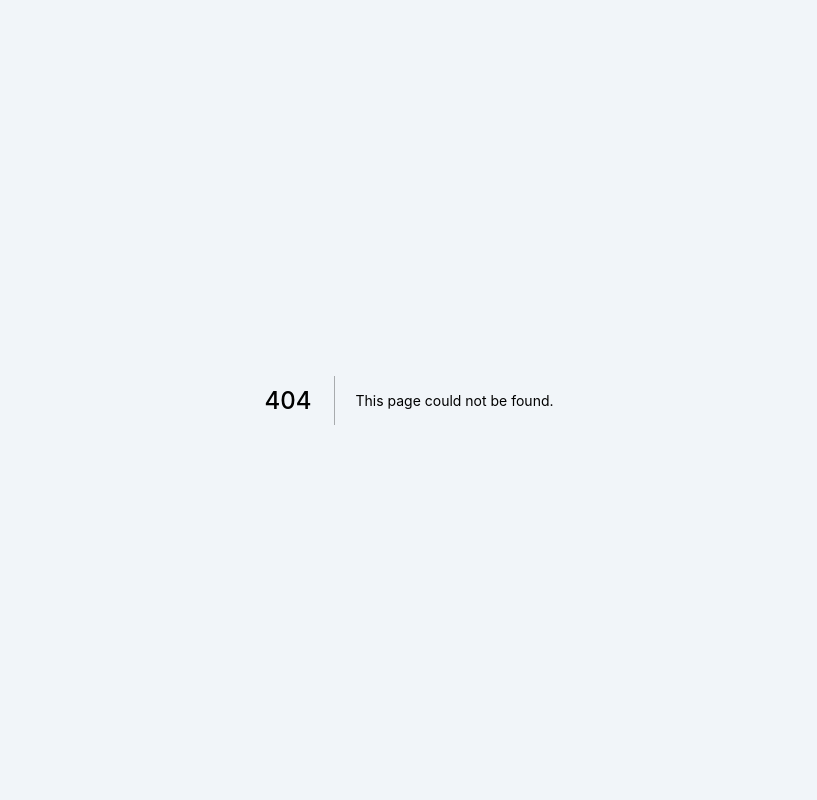
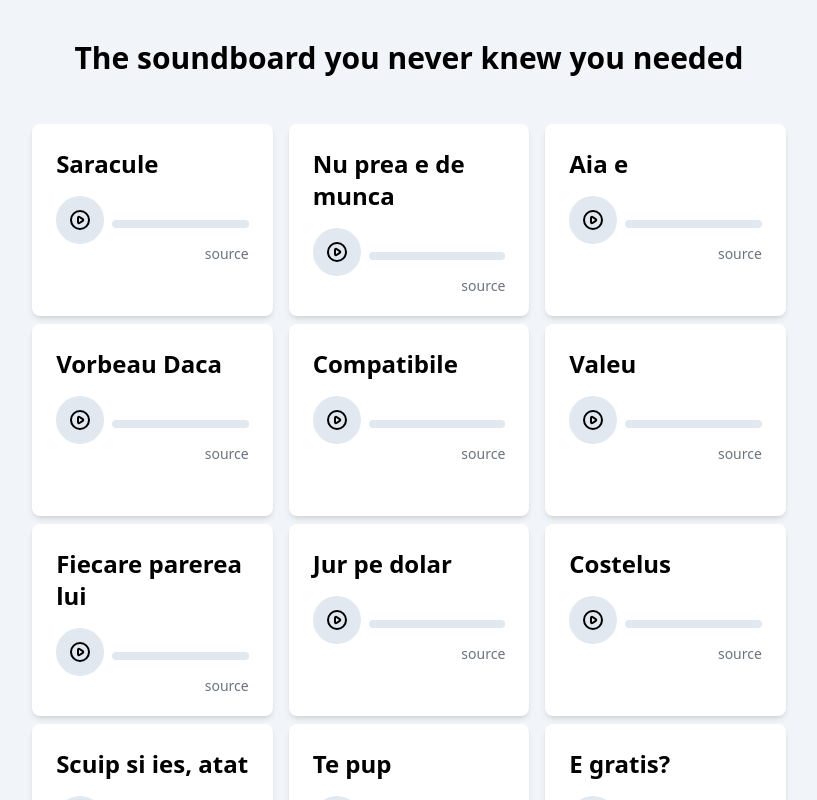
Before and after one commit to TheImprovening/The-Soundboard, a Next.js app: page /1 in a window 1280 px wide. Before the commit this address had no page. Shown: the top 800 px of the page, without its empty margins (231-1048 px from the left). Built offline with nearby package versions, Linux system fonts and the light colour scheme.

Commit message:
feat: id based autoplay
mention: will not work unless user specifically allows sound on the page

```diff
--- a/components/Grid.jsx
+++ b/components/Grid.jsx
@@ -21,7 +21,8 @@ export class Grid extends Component {
                                     .filter((_, cardIdx) => cardIdx % 3 === colIdx)
                                     .map((cardData, cardIdx) =>
                                         <SoundCard key={`${colIdx}-${cardIdx}`}
-                                            cardData={cardData}>
+                                            cardData={cardData}
+                                            activeSound={this.props.activeSound}>
                                         </SoundCard>
                                     )
                             }
--- a/components/Player.jsx
+++ b/components/Player.jsx
@@ -70,7 +70,8 @@ export class Player extends Component {
                    onTimeUpdate={this.onTimeUpdate}
                    onLoadedData={this.onLoadedData}
                    src={this.props.media}
-                   loop={false}>
+                   loop={false}
+                   autoPlay={this.props.startPlaying}>
             </audio>
             <div className='flex items-center mt-4'>
                 <button className='bg-slate-200 p-3 rounded-full' onClick={this.play}>
@@ -98,4 +99,5 @@ export class Player extends Component {
             </>
         )
     }
+
 }
--- a/components/SoundCard.jsx
+++ b/components/SoundCard.jsx
@@ -13,6 +13,7 @@ export class SoundCard extends React.Component {
       <div className="bg-white shadow-md p-6 m-2 rounded-lg h-48">
         <h1 className="text-2xl font-bold">{this.props.cardData.title}</h1>
         <Player
+          startPlaying={this.props.activeSound === this.props.cardData.id}
           media={this.props.cardData.fileName}
           playerId={this.props.cardData.id}
         ></Player>
--- /dev/null
+++ b/pages/[id].js
@@ -0,0 +1,25 @@
+import React from 'react';
+
+import { Grid } from '../components/Grid';
+import data from '../public/sounds.json';
+
+const Home = ({ id }) => {
+    return (
+        <>
+            <div className='flex flex-col items-center'>
+                <h1 className="text-3xl font-bold my-10">
+                    The soundboard you never knew you needed
+                </h1>
+
+                <Grid data={data} activeSound={id}>
+                </Grid>
+            </div>
+        </>
+    )
+}
+
+export async function getServerSideProps(context) {
+    return { props: { ...context.params } }
+}
+
+export default Home;
--- a/pages/index.js
+++ b/pages/index.js
@@ -1,24 +1,3 @@
-import React from 'react';
+import Home from './[id]';
 
-import { Grid } from '../components/Grid';
-import data from '../public/sounds.json';
-
-export default class Home extends React.Component {
-
-
-  render() {
-
-    return (
-      <>
-        <div className='flex flex-col items-center'>
-          <h1 className="text-3xl font-bold my-10">
-            The soundboard you never knew you needed
-          </h1>
-
-          <Grid data={data}>
-          </Grid>
-        </div>
-      </>
-    )
-  }
-}
+export default Home;
```
